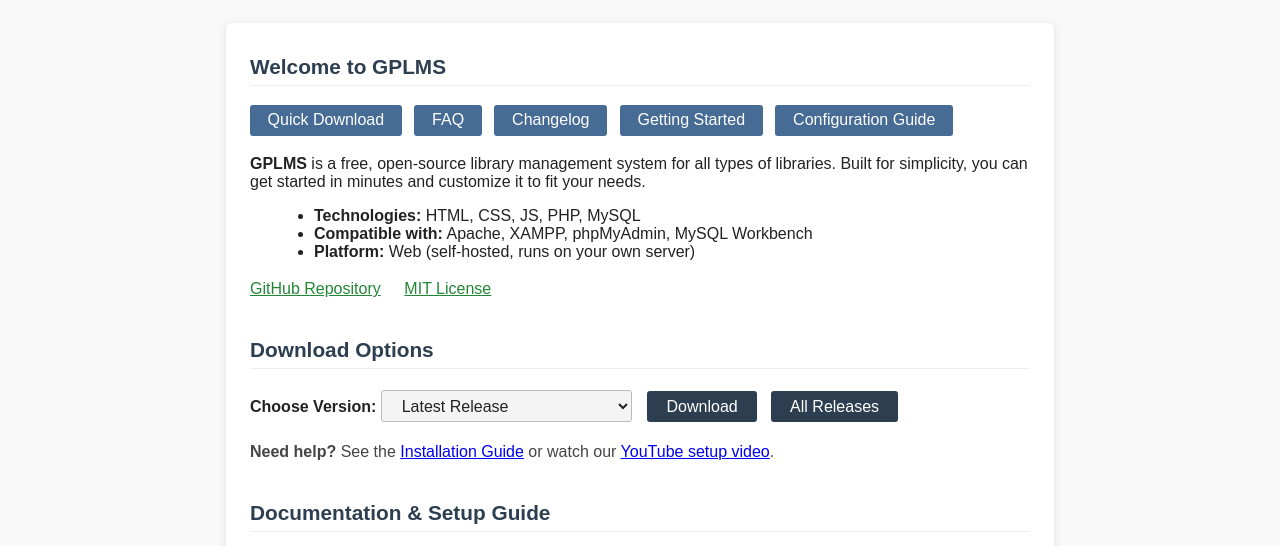
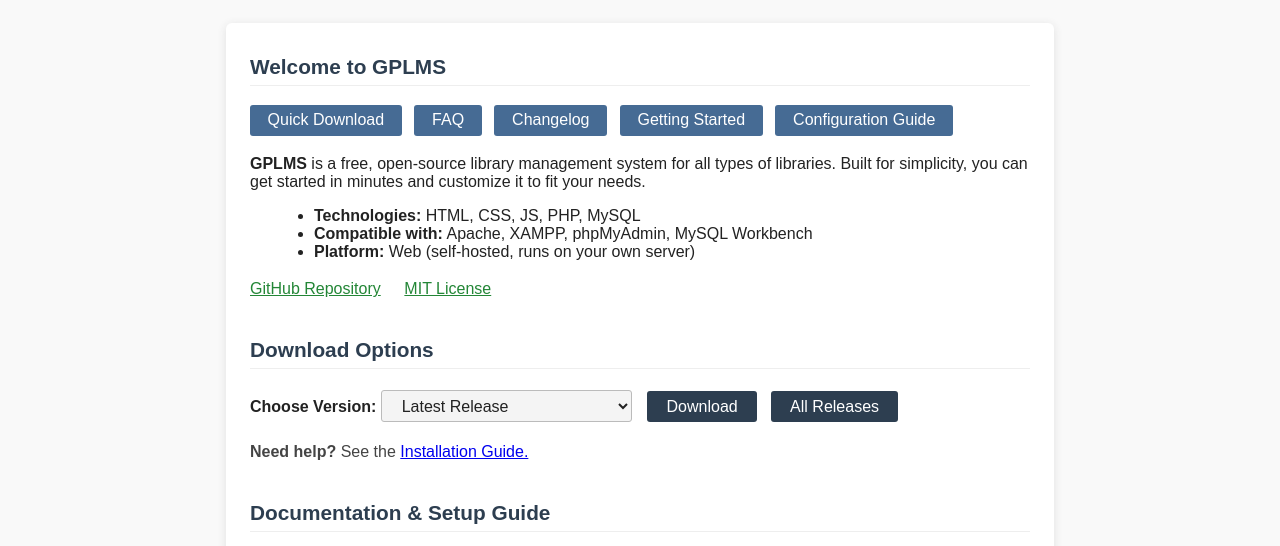
Before and after one commit to gplms/open-gplms, a plain HTML site: page index.html in a window 1280 px wide. Shown: the part 199-745 px from the top of the page. Drawn offline with Linux system fonts and the light colour scheme.

Commit message:
Update index.html

```diff
--- a/index.html
+++ b/index.html
@@ -113,7 +113,7 @@
         <a href="https://github.com/gplms/gplms/releases" target="_blank">All Releases</a>
       </div>
       <div style="margin-top:1em; color:#444;">
-        <b>Need help?</b> See the <a href="https://github.com/gplms/gplms/wiki/GETTING-STARTED" target="_blank">Installation Guide</a> or watch our <a href="https://www.youtube.com/@your-channel" target="_blank">YouTube setup video</a>.
+        <b>Need help?</b> See the <a href="https://github.com/gplms/gplms/wiki/GETTING-STARTED" target="_blank">Installation Guide.</a>
       </div>
     </section>
 
```
